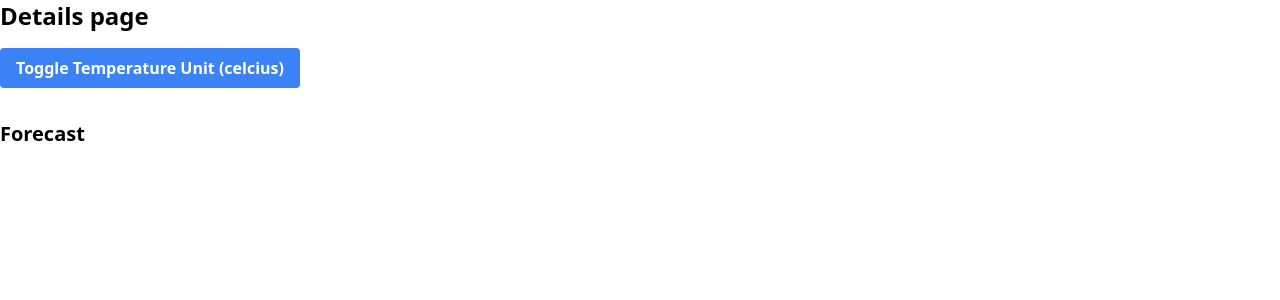
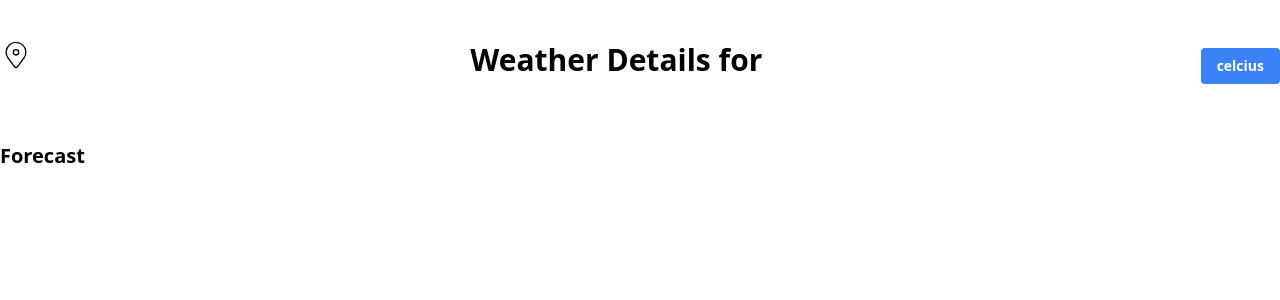
Before and after one commit to abhinow01/weather-app, a Next.js app: page /details in a window 1280 px wide. Shown: the top 300 px of the page. Built offline with nearby package versions, Linux system fonts and the light colour scheme.

Commit message:
fixed styling and forecast

```diff
--- a/package.json
+++ b/package.json
@@ -12,7 +12,8 @@
     "axios": "^1.6.7",
     "next": "14.1.0",
     "react": "18.2.0",
-    "react-dom": "18.2.0"
+    "react-dom": "18.2.0",
+    "react-icons": "^5.0.1"
   },
   "devDependencies": {
     "autoprefixer": "^10.4.17",
--- a/pages/details.js
+++ b/pages/details.js
@@ -1,6 +1,8 @@
 import React, { useState, useEffect } from 'react';
 import { useRouter } from 'next/router';
 import axios from 'axios';
+import { CiLocationOn } from "react-icons/ci";
+
 
 const Details = () => {
   const router = useRouter();
@@ -50,18 +52,25 @@ const Details = () => {
   };
 
   return (
-    <div>
-      <h1 className="text-2xl font-bold mb-4">Details page</h1>
+    <div className="container mx-auto py-8 ">
+      <div className='flex flex-row justify-between items-baseline'>
+      <CiLocationOn className='h-8 w-8'/>
+      <h1 className="text-3xl font-bold mb-8 text-center">Weather Details for {city}</h1>
+      <div className="flex justify-center">
+        <button className="text-sm bg-blue-500 hover:bg-blue-700 text-white font-bold py-2 px-4 my-4 rounded" onClick={toggleTemperature}>{temperatureUnit}</button>
+      </div>
+      </div>
       {weatherData && weatherData.weather && (
-        <div className="mb-8">
+        <div className=" mb-8  flex flex-col items-center justify-center p-4 border border-gray-200 rounded-l">
           <h2 className="text-xl font-bold mb-2">Current Weather</h2>
+          <div className='inline-block p-4'>
           <p>Temperature: {convertTemperature(weatherData.main.temp).toFixed(2)}°{temperatureUnit}</p>
           <p>Humidity: {weatherData.main.humidity}%</p>
           <p>Wind Speed: {weatherData.wind.speed} m/s</p>
           <p>Description: {weatherData.weather[0].description}</p>
+          </div>
         </div>
       )}
-      <button className="bg-blue-500 hover:bg-blue-700 text-white font-bold py-2 px-4 rounded" onClick={toggleTemperature}>Toggle Temperature Unit ({temperatureUnit})</button>
 
       {/* Forecast section */}
       <div className="mt-8">
@@ -70,10 +79,11 @@ const Details = () => {
           <div className="grid grid-cols-1 md:grid-cols-5 gap-4">
             {forecastData.map((forecast, index) => (
               <div key={index} className="bg-white p-4 shadow-md rounded-md">
-                <p className="text-xl font-bold">Day {index + 1}</p>
-                <p className="text-gray-600">Temperature: {convertTemperature(forecast.main.temp).toFixed(2)}°{temperatureUnit}</p>
-                {/* Add other forecast data */}
-              </div>
+              <h2 className="text-xl font-bold">Day {index + 1}</h2>
+              <img src={`https://openweathermap.org/img/w/${forecast.weather[0].icon}.png`} alt="Weather Icon" className="w-16 h-16 mx-auto" />
+              <p className="text-gray-600">Temperature: {convertTemperature(forecast.main.temp).toFixed(2)}°{temperatureUnit}</p>
+
+            </div>
             ))}
           </div>
         )}
--- a/pages/index.js
+++ b/pages/index.js
@@ -1,6 +1,6 @@
 import React, { useState } from 'react';
 import { useRouter } from 'next/router';
-
+import { CiSearch } from "react-icons/ci";
 export default function Home() {
   const router = useRouter();
   const [city, setCity] = useState('');
@@ -16,17 +16,17 @@ export default function Home() {
       <h1 className="text-3xl mb-4">Weather App</h1>
       <div className="flex items-center">
         <input
-          className="border border-gray-400 px-4 py-2 rounded-l"
+          className="border border-gray-400 px-4 py-2 rounded-l w-full"
           type="text"
           placeholder="Enter city"
           value={city}
           onChange={(e) => setCity(e.target.value)}
         />
         <button
-          className="bg-blue-500 text-white px-4 py-2 rounded-r m-4"
+          className="bg-blue-500 text-white px-4 py-2 rounded-m m-2 "
           onClick={handleSearch}
         >
-          Search
+          <CiSearch  className='w-8 h-6'/>
         </button>
       </div>
     </div>
--- a/pages/search.js
+++ b/pages/search.js
@@ -29,8 +29,8 @@ const Search = () => {
   };
 
   return (
-    <div className="flex justify-center items-center h-screen">
-      <div className="max-w-sm rounded overflow-hidden shadow-lg border border-gray-300">
+    <div className="flex justify-center items-center h-screen bg-yellow-200">
+<div className="max-w-lg rounded-lg overflow-hidden shadow-lg  p-8 border border-gray-500 backdrop-filter backdrop-blur-lg">
         {city && (
           <div className="px-6 py-4">
             <div className="font-bold text-xl mb-2">{city}'s Weather</div>
```
Also changed, not shown: 2 other files (tests, documents, lock files or other folders).
